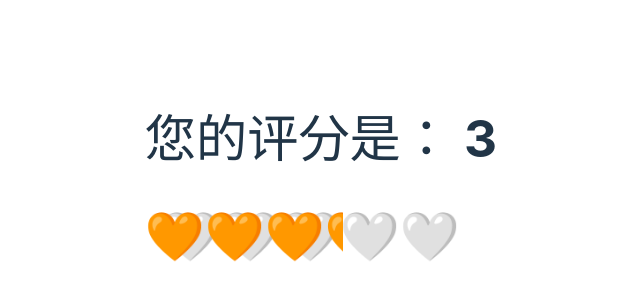
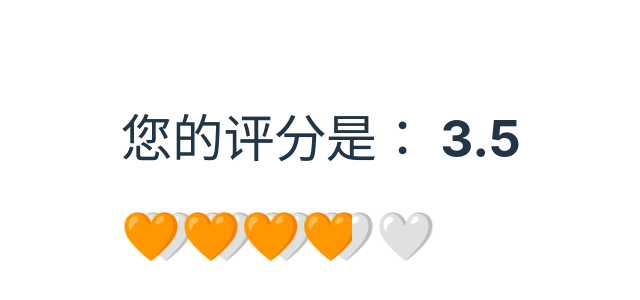
Before and after one commit to iamzjt-front-end/play-vue3-family-bucket, a Vue app: page / in a window 1280 px wide. Shown: the part 226-526 px from the top of the page, without its empty margins (319-959 px from the left). Built offline with nearby package versions, Linux system fonts and the light colour scheme.

Commit message:
🔥 feat: 组件双向绑定

```diff
--- a/package.json
+++ b/package.json
@@ -16,6 +16,7 @@
   },
   "devDependencies": {
     "@vitejs/plugin-vue": "^4.0.0",
+    "sass": "^1.61.0",
     "typescript": "^4.9.3",
     "vite": "^4.1.0",
     "vue-tsc": "^1.0.24"
--- a/src/App.vue
+++ b/src/App.vue
@@ -4,7 +4,7 @@ import { ref } from 'vue';
 // import HelloWorld from './components/HelloWorld.vue'
 import Rate from './components/Rate.vue';
 
-const score = ref(3);
+const score = ref(3.5);
 </script>
 
 <template>
```
Also changed, not shown: 2 other files (tests, documents, lock files or other folders).
